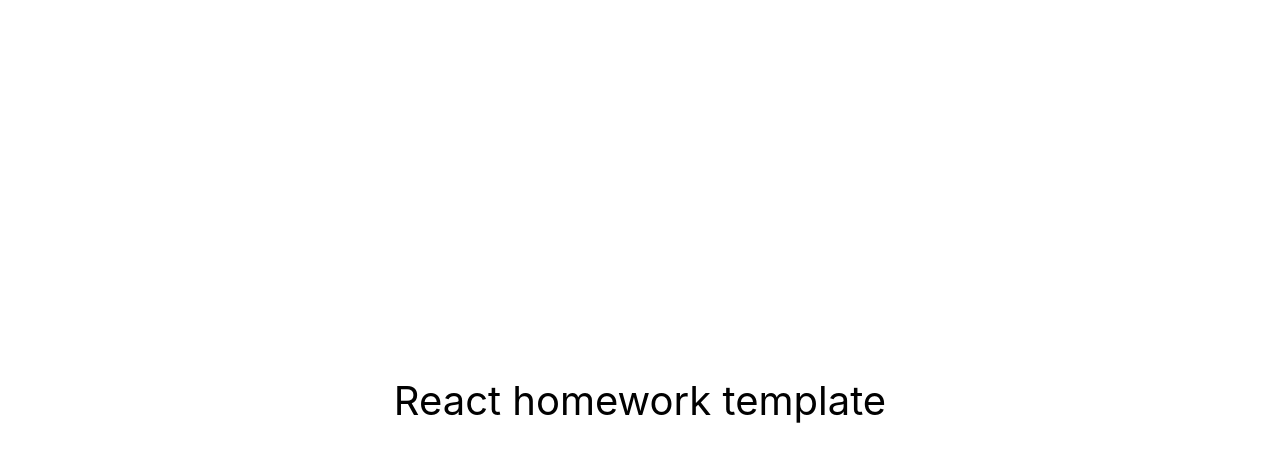
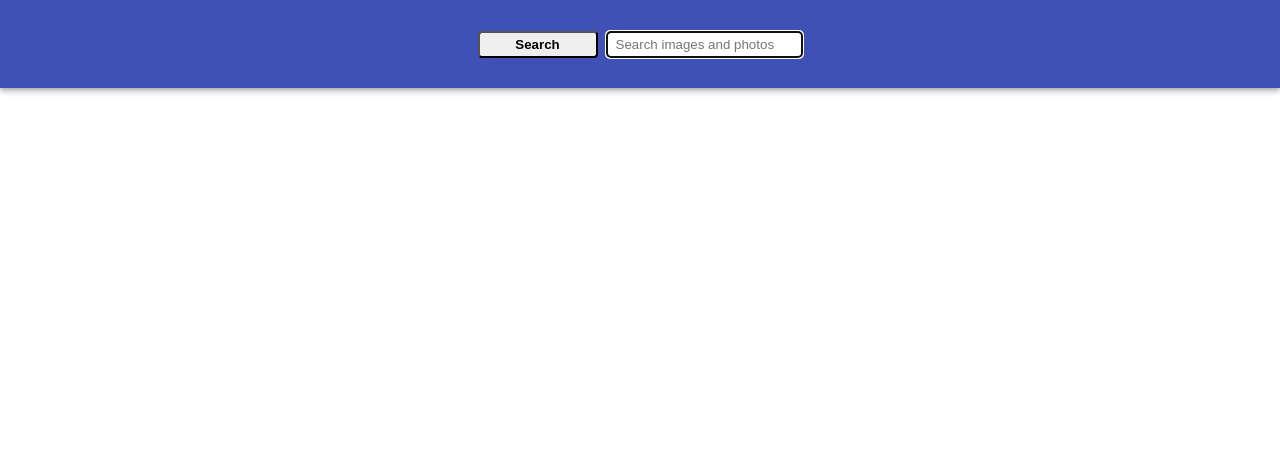
Before and after one commit to vlmakh/goit-react-hw-04-images, a React (Create React App) app: page / in a window 1280 px wide. Shown: the top 462 px of the page. Built offline with nearby package versions, Linux system fonts and the light colour scheme.

Commit message:
add searchbar element

```diff
--- a/package.json
+++ b/package.json
@@ -7,6 +7,7 @@
     "@testing-library/jest-dom": "^5.16.3",
     "@testing-library/react": "^12.1.4",
     "@testing-library/user-event": "^13.5.0",
+    "prop-types": "^15.8.1",
     "react": "^18.1.0",
     "react-dom": "^18.1.0",
     "react-scripts": "5.0.1",
--- a/src/components/App.jsx
+++ b/src/components/App.jsx
@@ -1,16 +1,16 @@
-  export const App = () => {
-  return (
-    <div
-      style={{
-        height: '100vh',
-        display: 'flex',
-        justifyContent: 'center',
-        alignItems: 'center',
-        fontSize: 40,
-        color: '#010101'
-      }}
-    >
-      React homework template
-    </div>
-  );
+import { Component } from 'react';
+import { Searchbar } from './Searchbar/Searchbar';
+
+class App extends Component {
+  state = {
+
+  }
+
+  render() {return (
+    // <ImageGallery>, <ImageGalleryItem>, <Loader>, <Button> и <Modal></Modal>
+    <Searchbar />
+  );}
+
 };
+
+export { App };
--- /dev/null
+++ b/src/components/Searchbar/Searchbar.js
@@ -0,0 +1,21 @@
+import css from './Searchbar.module.css';
+
+export const Searchbar = () => {
+  return (
+    <header className={css.Searchbar}>
+      <form>
+        <button type="submit" className={css.button}>
+          <span className={css.button__label}>Search</span>
+        </button>
+
+        <input
+          className={css.input}
+          type="text"
+          autoComplete="off"
+          autoFocus
+          placeholder="Search images and photos"
+        />
+      </form>
+    </header>
+  );
+};
--- /dev/null
+++ b/src/components/Searchbar/Searchbar.module.css
@@ -0,0 +1,37 @@
+/*
+ * Стили компонента Searchbar
+ */
+.Searchbar {
+    top: 0;
+    left: 0;
+    position: sticky;
+    z-index: 1100;
+    display: flex;
+    justify-content: center;
+    align-items: center;
+    min-height: 64px;
+    padding-right: 24px;
+    padding-left: 24px;
+    padding-top: 12px;
+    padding-bottom: 12px;
+    color: #fff;
+    background-color: #3f51b5;
+    box-shadow: 0px 2px 4px -1px rgba(0, 0, 0, 0.2),
+        0px 4px 5px 0px rgba(0, 0, 0, 0.14), 0px 1px 10px 0px rgba(0, 0, 0, 0.12);
+}
+
+.button {
+    padding: 4px;
+    width: 120px;
+    border-radius: 4px;
+}
+
+.button__label {
+    font-weight: 600;
+}
+
+.input {
+    margin-left: 8px;
+    padding: 4px 8px;
+    border-radius: 4px;
+}
--- /dev/null
+++ b/src/components/styles.css
@@ -0,0 +1,186 @@
+html {
+  box-sizing: border-box;
+  width: 100vw;
+  overflow-x: hidden;
+}
+
+*,
+*::before,
+*::after {
+  box-sizing: inherit;
+}
+
+body {
+  margin: 0;
+  font-family: -apple-system, BlinkMacSystemFont, 'Segoe UI', Roboto,
+    Oxygen-Sans, Ubuntu, Cantarell, 'Helvetica Neue', sans-serif;
+  color: #212121;
+  background-color: #fff;
+  -webkit-font-smoothing: antialiased;
+  -moz-osx-font-smoothing: grayscale;
+}
+
+img {
+  display: block;
+  max-width: 100%;
+  height: auto;
+}
+
+/*
+ * Стили компонента App
+ */
+.App {
+  display: grid;
+  grid-template-columns: 1fr;
+  grid-gap: 16px;
+  padding-bottom: 24px;
+}
+
+
+/*
+ * Стили компонента SearchForm
+ */
+.SearchForm {
+  display: flex;
+  align-items: center;
+  width: 100%;
+  max-width: 600px;
+  background-color: #fff;
+  border-radius: 3px;
+  overflow: hidden;
+}
+
+.SearchForm-button {
+  display: inline-block;
+  width: 48px;
+  height: 48px;
+  border: 0;
+  background-image: url('https://image.flaticon.com/icons/svg/149/149852.svg');
+  background-size: 40%;
+  background-repeat: no-repeat;
+  background-position: center;
+  opacity: 0.6;
+  transition: opacity 250ms cubic-bezier(0.4, 0, 0.2, 1);
+  cursor: pointer;
+  outline: none;
+}
+
+.SearchForm-button:hover {
+  opacity: 1;
+}
+
+.SearchForm-button-label {
+  position: absolute;
+  width: 1px;
+  height: 1px;
+  padding: 0;
+  overflow: hidden;
+  clip: rect(0, 0, 0, 0);
+  white-space: nowrap;
+  clip-path: inset(50%);
+  border: 0;
+}
+
+.SearchForm-input {
+  display: inline-block;
+  width: 100%;
+  font: inherit;
+  font-size: 20px;
+  border: none;
+  outline: none;
+  padding-left: 4px;
+  padding-right: 4px;
+}
+
+.SearchForm-input::placeholder {
+  font: inherit;
+  font-size: 18px;
+}
+
+/*
+ * Стили компонента ImageGallery
+ */
+.ImageGallery {
+  display: grid;
+  max-width: calc(100vw - 48px);
+  grid-template-columns: repeat(auto-fill, minmax(320px, 1fr));
+  grid-gap: 16px;
+  margin-top: 0;
+  margin-bottom: 0;
+  padding: 0;
+  list-style: none;
+  margin-left: auto;
+  margin-right: auto;
+}
+
+/*
+ * Стили компонента ImageGalleryItem
+ */
+.ImageGalleryItem {
+  border-radius: 2px;
+  box-shadow: 0px 1px 3px 0px rgba(0, 0, 0, 0.2),
+    0px 1px 1px 0px rgba(0, 0, 0, 0.14), 0px 2px 1px -1px rgba(0, 0, 0, 0.12);
+}
+
+.ImageGalleryItem-image {
+  width: 100%;
+  height: 260px;
+  object-fit: cover;
+  transition: transform 250ms cubic-bezier(0.4, 0, 0.2, 1);
+}
+
+.ImageGalleryItem-image:hover {
+  transform: scale(1.03);
+  cursor: zoom-in;
+}
+
+/*
+ * Стили компонента Modal
+ */
+
+.Overlay {
+  position: fixed;
+  top: 0;
+  left: 0;
+  width: 100vw;
+  height: 100vh;
+  display: flex;
+  justify-content: center;
+  align-items: center;
+  background-color: rgba(0, 0, 0, 0.8);
+  z-index: 1200;
+}
+
+.Modal {
+  max-width: calc(100vw - 48px);
+  max-height: calc(100vh - 24px);
+}
+
+/*
+* Стили компонента Buton (Load more)
+*/
+.Button {
+  padding: 8px 16px;
+  border-radius: 2px;
+  background-color: #3f51b5;
+  transition: all 250ms cubic-bezier(0.4, 0, 0.2, 1);
+  text-align: center;
+  display: inline-block;
+  color: #fff;
+  border: 0;
+  text-decoration: none;
+  cursor: pointer;
+  font-family: inherit;
+  font-size: 18px;
+  line-height: 24px;
+  font-style: normal;
+  font-weight: 500;
+  min-width: 180px;
+  box-shadow: 0px 3px 1px -2px rgba(0, 0, 0, 0.2),
+    0px 2px 2px 0px rgba(0, 0, 0, 0.14), 0px 1px 5px 0px rgba(0, 0, 0, 0.12);
+}
+
+.Button:hover,
+.Button:focus {
+  background-color: #303f9f;
+}
```
Also changed, not shown: 2 other files (tests, documents, lock files or other folders).
